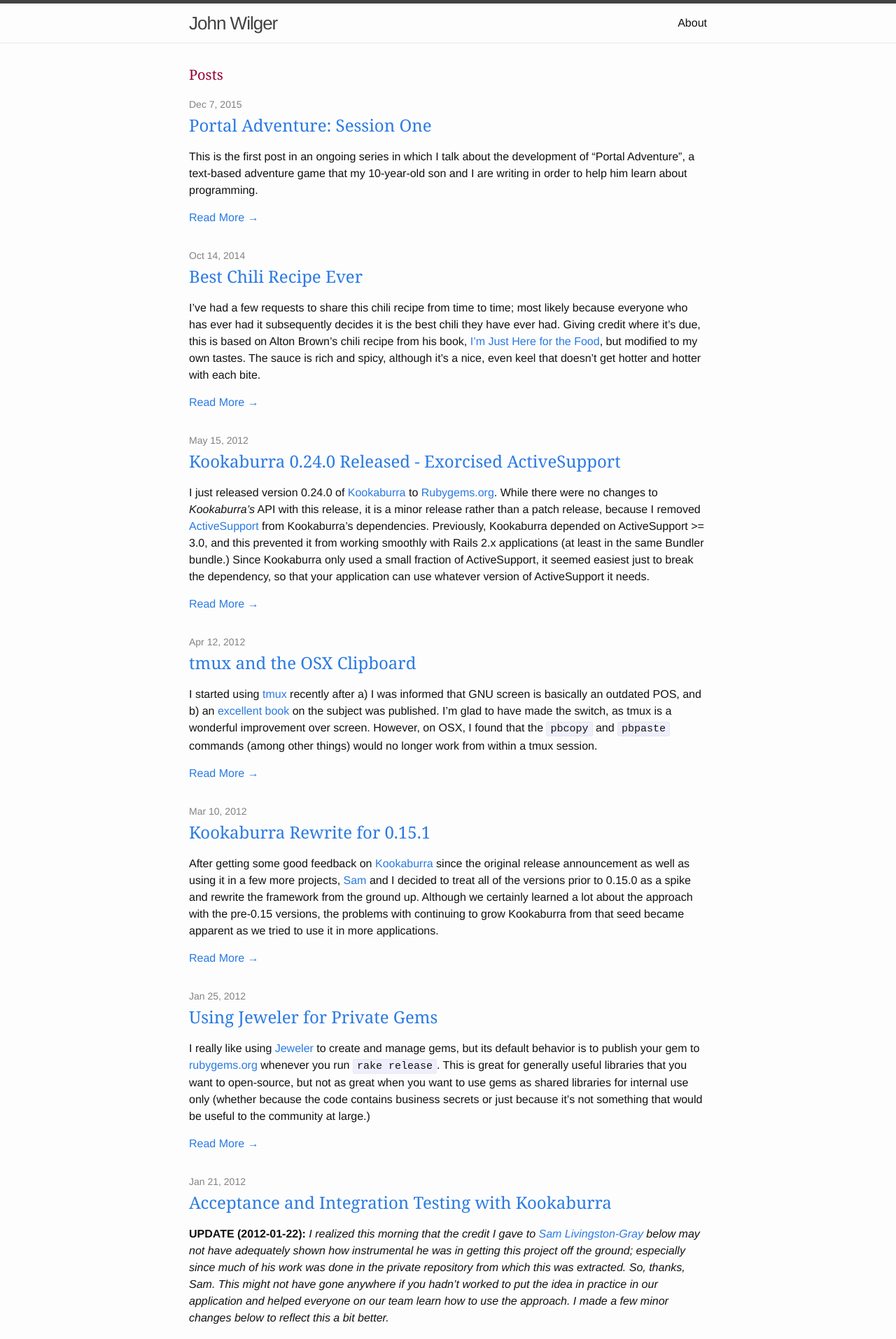
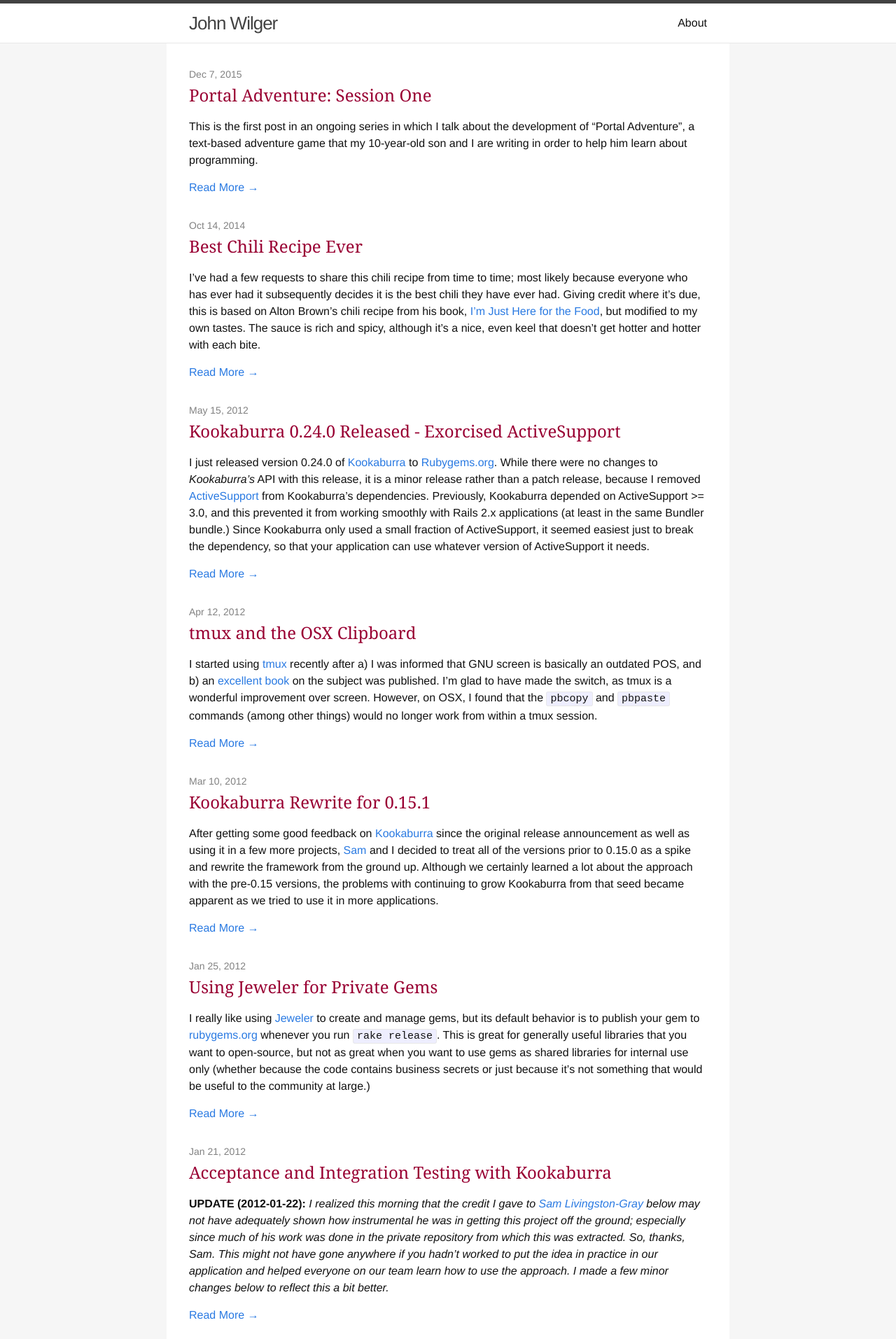
Before and after one commit to jwilger/jwilger.github.io, a Jekyll site: the page built from index.html, in a window 1280 px wide. Shown: the top 1913 px of the page at 70% size. Built offline with Jekyll 4.4.1, drawn with Linux system fonts in a browser that asks for light colours; the list of posts is cut into pages by our own code.

Commit message:
Small style tweaks

```diff
--- a/_sass/_base.scss
+++ b/_sass/_base.scss
@@ -227,6 +227,10 @@ pre {
 h1,h2,h3,h4,h5,h6 {
   color: #903;
   font-family: Georgia, serif;
+
+  a.post-link {
+    color: #903;
+  }
 }
 
 summary {
--- a/_sass/_layout.scss
+++ b/_sass/_layout.scss
@@ -1,7 +1,12 @@
+body {
+  background-color: #F6F6F6;
+}
+
 /**
  * Site header
  */
 .site-header {
+    background-color: white;
     border-top: 5px solid $grey-color-dark;
     border-bottom: 1px solid $grey-color-light;
     min-height: 56px;
@@ -92,6 +97,7 @@
  * Site footer
  */
 .site-footer {
+    background-color: white;
     border-top: 1px solid $grey-color-light;
     padding: $spacing-unit 0;
 }
@@ -162,7 +168,10 @@
  * Page content
  */
 .page-content {
-    padding: $spacing-unit 0;
+    .wrapper {
+      padding: 2rem;
+      background-color: white;
+    }
 }
 
 .page-heading {
@@ -239,3 +248,7 @@
         }
     }
 }
+
+.home .page-heading {
+  display: none;
+}
```
